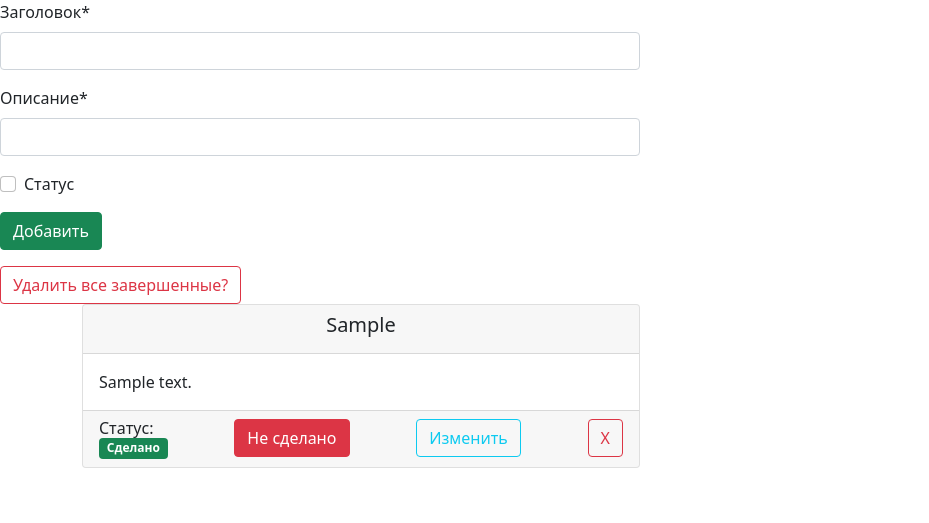
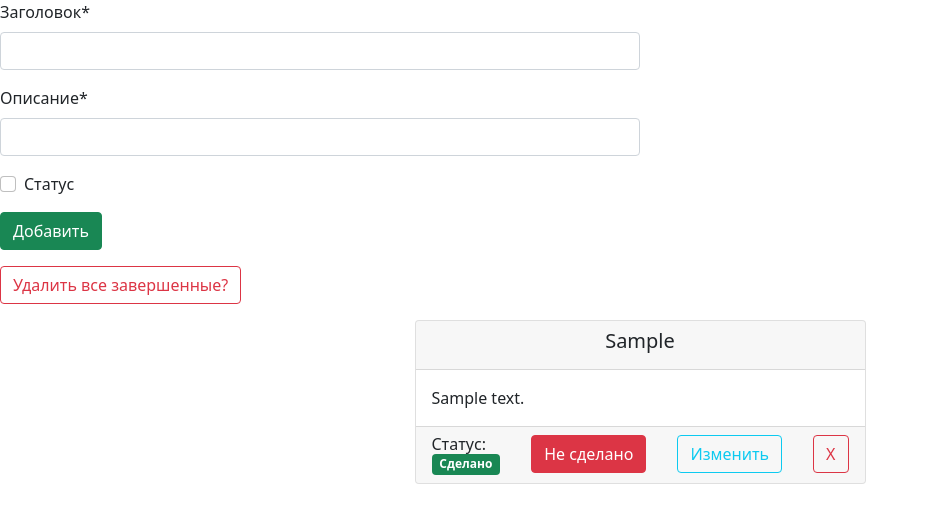
Before and after one commit to destrauxx/notes_kidkod, a Django app: page / in a window 1280 px wide. Shown: the top 523 px of the page, without its empty margins (0-929 px from the left). Run offline with Django 3.2, Linux system fonts and the light colour scheme; tables that the repository leaves empty hold one stand-in row (values such as "Sample post"); some libraries are stand-ins or nearby versions.

Commit message:
done, release

```diff
--- a/project/notes/views.py
+++ b/project/notes/views.py
@@ -22,11 +22,6 @@ class IndexPage(ListView):
         if form.is_valid():
             form.save()
             return redirect('index_page')
-
-
-class CreateNote(CreateView):
-    model = Note
-    form_class = CreateNoteForm
 
 class DeleteNote(DeleteView):
     model = Note
--- a/project/templates/index.html
+++ b/project/templates/index.html
@@ -7,23 +7,31 @@
         <a href="delete_complited/"><button type="button" class="btn btn-outline-danger mt-3">Удалить все завершенные?</button></a>
     {% endif %}
     {% if is_paginated %}
+    <div class="d-flex justify-content-center">
         <ul class="pagination">
             {% if page_obj.has_previous %}
                 <li class="page-item"><a class="page-link" href="?page=1">Первая</a></li>
                 <li class="page-item"><a class='page-link' href="?page={{page_obj.previous_page_number}}">Предыдущая</a></li>
             {% endif %}
             {% for i in paginator.page_range %}
+                {% if page_obj.number == i %}
+                    <li class="page-item active"><a class="page-link" href="?page={{i}}">{{i}}</a></li>
+                {% else %}
                     <li class="page-item"><a class="page-link" href="?page={{i}}">{{i}}</a></li>
+                {% endif %}
             {% endfor %}
             {% if page_obj.has_next %}
                 <li class="page-item"><a class="page-link" href="?page={{page_obj.next_page_number}}">Следующая</a></li>
                 <li class="page-item"><a class="page-link" href="?page={{p.num_pages}}">Последняя</a></li>
             {% endif %}
         </ul>
+    </div>
     {% endif %}
-        <div class="notes container">
+        <div class="notes container ">
+            <div class="row row-cols-2 justify-content-center">
             {% for note in notes %}
-            <div class="card text-center w-50">
+                <div class="col-5 m-3">
+                    <div class="card text-center">
                         <div class="card-header">
                             <h5>{{note.header}}</h5>
                         </div>
@@ -48,6 +56,8 @@
                             <a href="delete/{{note.pk}}"><button type="button" class="btn btn-outline-danger">X</button></a>
                         </div>
                     </div>
+                </div>
             {% endfor %}
         </div>
+    </div>
 {% endblock %}
```
Also changed, not shown: project/templates/confirm_delete_completed.html (+5 -5 lines). Lines whose indentation alone changed are shown as unchanged.
